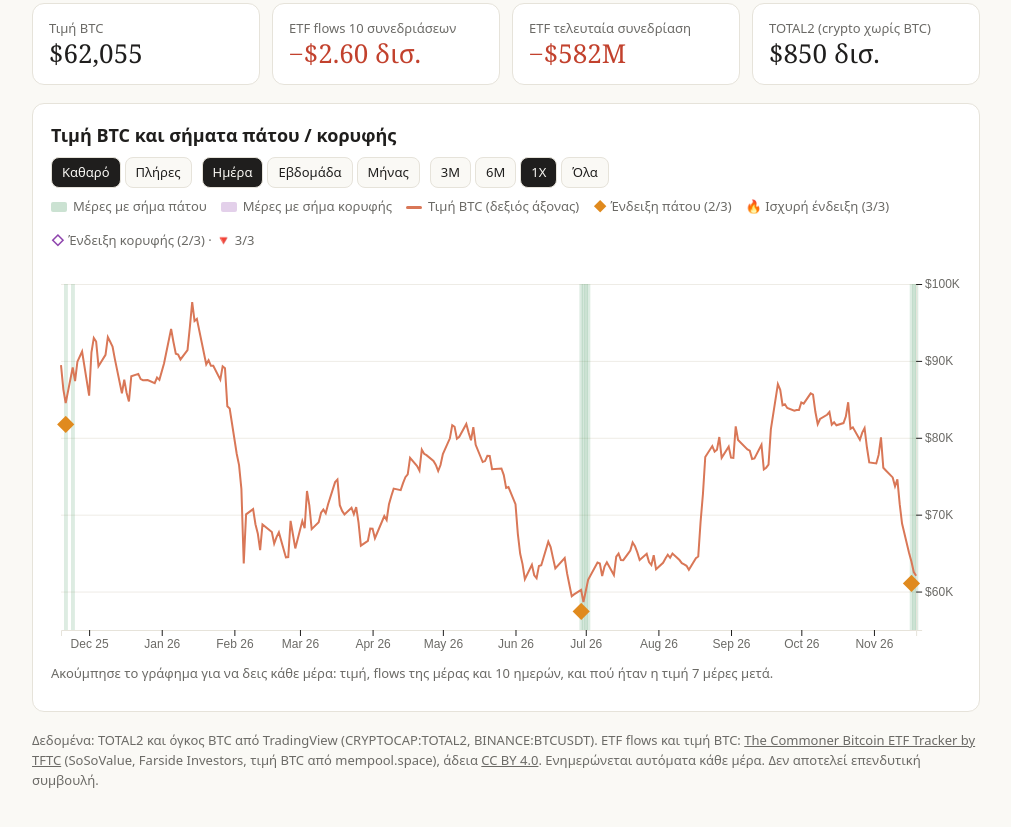
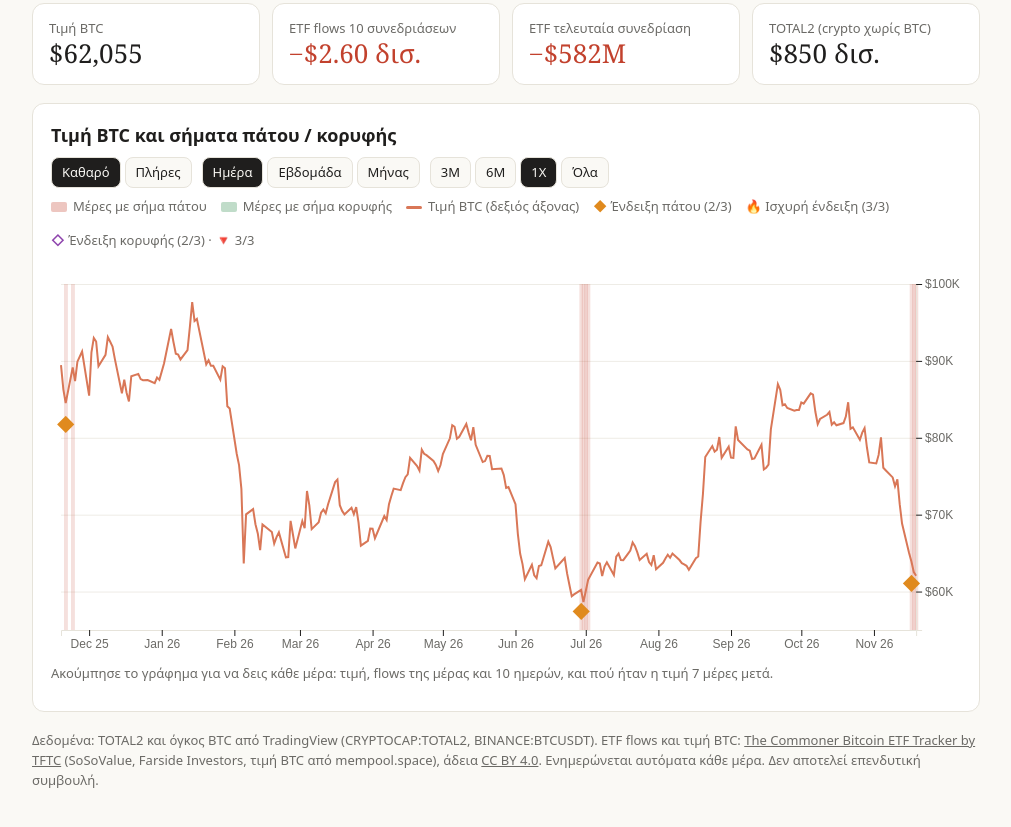
Before and after one commit to tavanios/btc-etf-waves, a plain HTML site: page index.html in a window 1280 px wide. Shown: the part 673-1500 px from the top of the page, without its empty margins (134-1145 px from the left). Drawn offline with nearby package versions, Linux system fonts and the light colour scheme.

Commit message:
Clean view: red shading for bottom signals, green for top signals

```diff
--- a/index.html
+++ b/index.html
@@ -122,8 +122,8 @@
       </div>
     </div>
     <div class="legend">
-      <span class="clean-only"><i style="background:rgba(47,138,76,.25);height:10px"></i>Μέρες με σήμα πάτου</span>
-      <span class="clean-only"><i style="background:rgba(142,68,173,.25);height:10px"></i>Μέρες με σήμα κορυφής</span>
+      <span class="clean-only"><i style="background:rgba(194,65,45,.3);height:10px"></i>Μέρες με σήμα πάτου</span>
+      <span class="clean-only"><i style="background:rgba(47,138,76,.3);height:10px"></i>Μέρες με σήμα κορυφής</span>
       <span><i style="background:var(--c0)"></i>Τιμή BTC (δεξιός άξονας)</span>
       <span class="full-only"><i style="background:var(--c1)"></i>ETF flows 10 ημερών (αριστερός άξονας, $ δισ.)</span>
       <span class="full-only"><i style="background:var(--c2)"></i>TOTAL2 (δική του κλίμακα, τιμή στο τέλος της γραμμής)</span>
@@ -293,9 +293,9 @@
         .call(d3.axisLeft(yP).ticks(6).tickSize(W - ml - mr).tickFormat('')).call((g) => g.select('.domain').remove());
       const step = rows.length > 1 ? (x(rows[rows.length - 1].t) - x(rows[0].t)) / (rows.length - 1) : 4;
       svg.append('g').selectAll('rect').data(rows.filter((d) => d.score >= 2)).join('rect')
-        .attr('x', (d) => x(d.t) - step / 2).attr('width', step + 0.5).attr('y', mt).attr('height', H - mt - mb).style('fill', 'rgba(47,138,76,.16)');
+        .attr('x', (d) => x(d.t) - step / 2).attr('width', step + 0.5).attr('y', mt).attr('height', H - mt - mb).style('fill', 'rgba(194,65,45,.16)');
       svg.append('g').selectAll('rect').data(rows.filter((d) => d.tscore >= 2)).join('rect')
-        .attr('x', (d) => x(d.t) - step / 2).attr('width', step + 0.5).attr('y', mt).attr('height', H - mt - mb).style('fill', 'rgba(142,68,173,.14)');
+        .attr('x', (d) => x(d.t) - step / 2).attr('width', step + 0.5).attr('y', mt).attr('height', H - mt - mb).style('fill', 'rgba(47,138,76,.18)');
     }
     const F = svg.append('g').style('display', full ? null : 'none');
     F.append('g').attr('class', 'grid').attr('transform', `translate(${ml},0)`)
```
